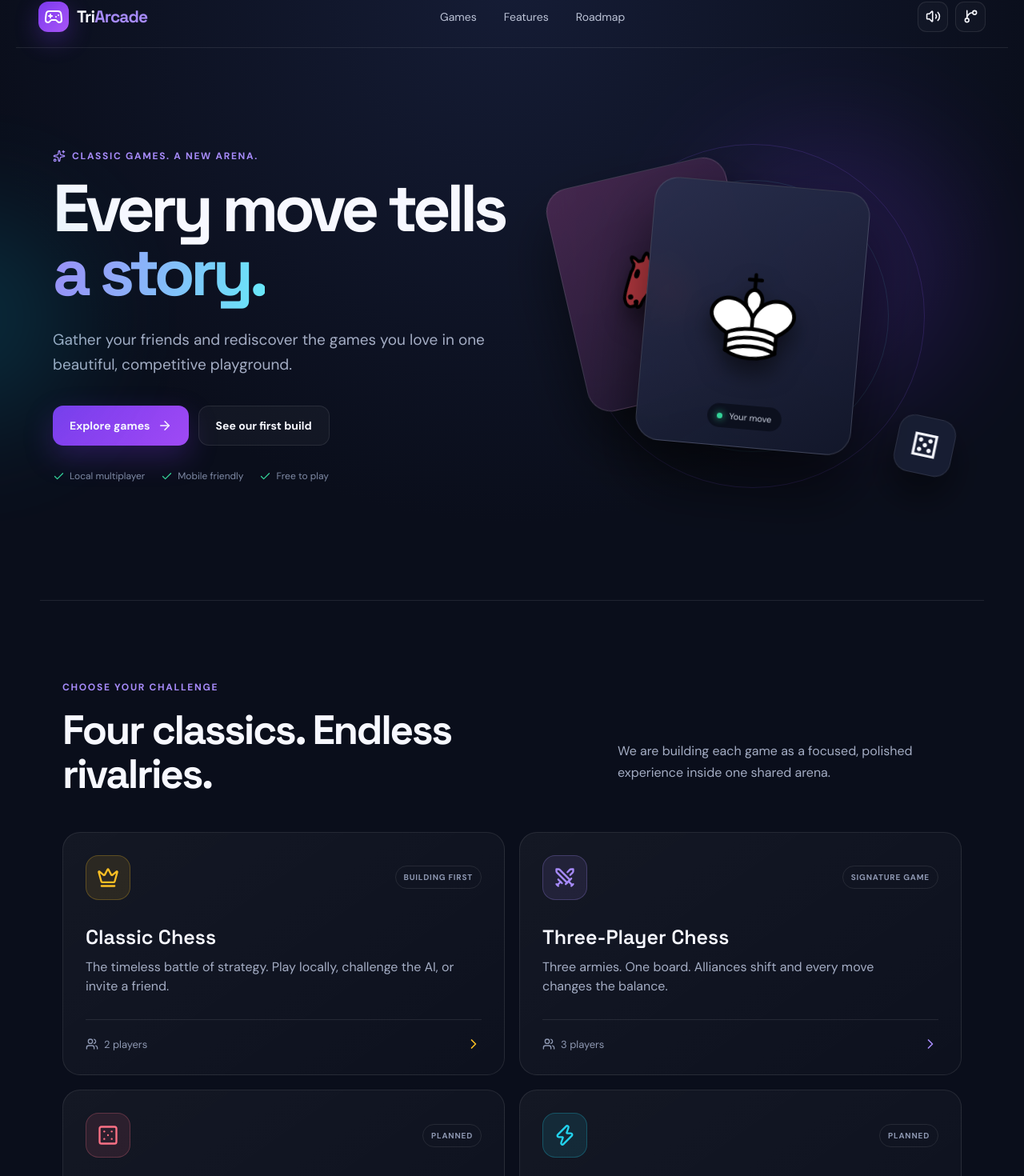
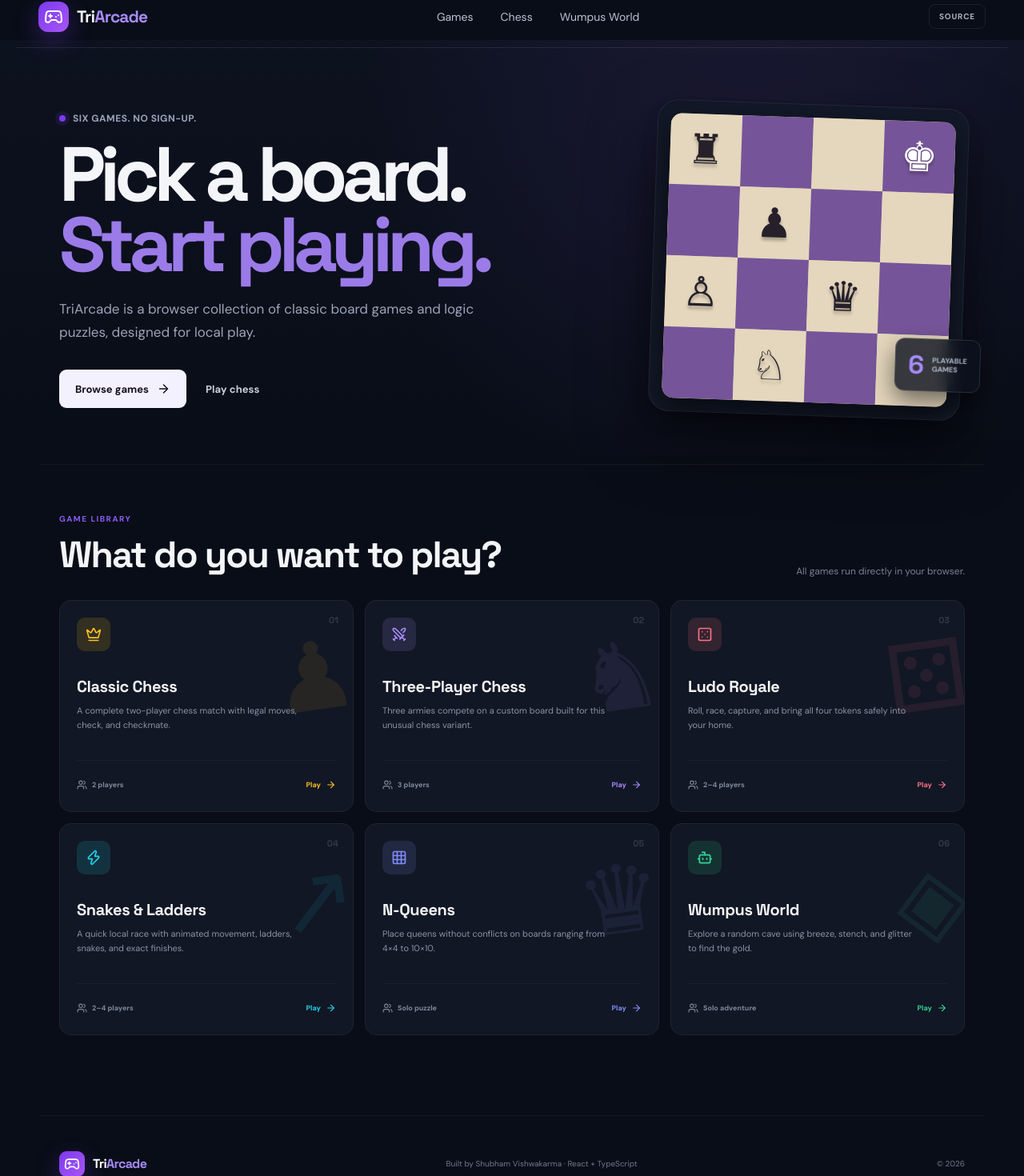
Before and after one commit to Shubham-Vishwakarma17/TriArcade, a React (Vite) app: page / in a window 1280 px wide. Shown: the part 18-1488 px from the top of the page at 80% size. Built offline with nearby package versions, Linux system fonts and the light colour scheme.

Commit message:
feat(home): redesign game library landing page

```diff
--- a/src/components/layout/AppHeader.tsx
+++ b/src/components/layout/AppHeader.tsx
@@ -1,4 +1,4 @@
-import { Gamepad2, GitBranch, Volume2 } from 'lucide-react'
+import { Gamepad2 } from 'lucide-react'
 import { Link } from 'react-router-dom'
 
 export function AppHeader() {
@@ -14,15 +14,18 @@ export function AppHeader() {
       </Link>
       <nav className="main-nav" aria-label="Main navigation">
         <a href="#games">Games</a>
-        <a href="#features">Features</a>
-        <a href="#roadmap">Roadmap</a>
+        <Link to="/games/chess">Chess</Link>
+        <Link to="/games/wumpus-world">Wumpus World</Link>
       </nav>
       <div className="header-actions">
-        <button className="icon-button" type="button" aria-label="Sound settings">
-          <Volume2 size={19} />
-        </button>
-        <a className="icon-button" href="#roadmap" aria-label="Development roadmap">
-          <GitBranch size={19} />
+        <a
+          className="header-source-link"
+          href="https://github.com/Shubham-Vishwakarma17/TriArcade"
+          target="_blank"
+          rel="noreferrer"
+          aria-label="TriArcade source code on GitHub"
+        >
+          Source
         </a>
       </div>
     </header>
--- a/src/pages/HomePage.tsx
+++ b/src/pages/HomePage.tsx
@@ -1,17 +1,4 @@
-import {
-  ArrowRight,
-  Bot,
-  Check,
-  ChevronRight,
-  Crown,
-  Dice5,
-  Gamepad2,
-  Sparkles,
-  Swords,
-  Users,
-  Wifi,
-  Zap,
-} from 'lucide-react'
+import { ArrowRight, Bot, Crown, Dice5, Gamepad2, Grid3X3, Swords, Users, Zap } from 'lucide-react'
 import { Link } from 'react-router-dom'
 import { AppHeader } from '../components/layout/AppHeader'
 
@@ -19,207 +6,143 @@ const games = [
   {
     id: 'chess',
     title: 'Classic Chess',
-    description:
-      'The timeless battle of strategy. Play locally, challenge the AI, or invite a friend.',
+    description: 'A complete two-player chess match with legal moves, check, and checkmate.',
     icon: Crown,
     meta: '2 players',
-    status: 'Building first',
     accent: 'gold',
+    mark: '♟',
   },
   {
     id: 'three-player-chess',
     title: 'Three-Player Chess',
-    description: 'Three armies. One board. Alliances shift and every move changes the balance.',
+    description: 'Three armies compete on a custom board built for this unusual chess variant.',
     icon: Swords,
     meta: '3 players',
-    status: 'Signature game',
     accent: 'violet',
+    mark: '♞',
   },
   {
     id: 'ludo',
-    title: 'Ludo',
-    description: 'Race your tokens home in a colorful classic full of rivalry and lucky turns.',
+    title: 'Ludo Royale',
+    description: 'Roll, race, capture, and bring all four tokens safely into your home.',
     icon: Dice5,
     meta: '2–4 players',
-    status: 'Planned',
     accent: 'rose',
+    mark: '⚄',
   },
   {
     id: 'snakes-and-ladders',
     title: 'Snakes & Ladders',
-    description: 'Climb, slide, and race to the finish in a fast game for everyone.',
+    description: 'A quick local race with animated movement, ladders, snakes, and exact finishes.',
     icon: Zap,
     meta: '2–4 players',
-    status: 'Planned',
     accent: 'cyan',
+    mark: '↗',
+  },
+  {
+    id: 'n-queens',
+    title: 'N-Queens',
+    description: 'Place queens without conflicts on boards ranging from 4×4 to 10×10.',
+    icon: Grid3X3,
+    meta: 'Solo puzzle',
+    accent: 'indigo',
+    mark: '♛',
+  },
+  {
+    id: 'wumpus-world',
+    title: 'Wumpus World',
+    description: 'Explore a random cave using breeze, stench, and glitter to find the gold.',
+    icon: Bot,
+    meta: 'Solo adventure',
+    accent: 'emerald',
+    mark: '◈',
   },
 ]
 
 export function HomePage() {
   return (
-    <div className="app-shell">
+    <div className="app-shell home-page">
       <AppHeader />
       <main>
-        <section className="hero">
-          <div className="ambient ambient-one" />
-          <div className="ambient ambient-two" />
-          <div className="hero-copy">
-            <p className="eyebrow">
-              <Sparkles size={16} /> Classic games. A new arena.
+        <section className="home-hero">
+          <div className="home-hero-copy">
+            <span className="home-kicker">
+              <i /> Six games. No sign-up.
+            </span>
+            <h1>
+              Pick a board.
+              <br />
+              <span>Start playing.</span>
+            </h1>
+            <p>
+              TriArcade is a browser collection of classic board games and logic puzzles, designed
+              for local play.
             </p>
-            <h1>
-              Every move tells <span>a story.</span>
-            </h1>
-            <p className="hero-lead">
-              Gather your friends and rediscover the games you love in one beautiful, competitive
-              playground.
-            </p>
-            <div className="hero-actions">
-              <a className="primary-button" href="#games">
-                Explore games <ArrowRight size={18} />
+            <div className="home-hero-actions">
+              <a className="home-play-button" href="#games">
+                Browse games <ArrowRight />
               </a>
-              <Link className="secondary-button" to="/games/chess">
-                See our first build
-              </Link>
+              <Link to="/games/chess">Play chess</Link>
             </div>
-            <div className="hero-trust">
+          </div>
+          <div className="home-board-preview" aria-hidden="true">
+            <div className="preview-grid">
+              {['♜', '', '', '♚', '', '♟', '', '', '♙', '', '♛', '', '', '♘', '', ''].map(
+                (piece, index) => (
+                  <span
+                    className={(Math.floor(index / 4) + (index % 4)) % 2 ? 'dark' : ''}
+                    key={index}
+                  >
+                    {piece}
+                  </span>
+                ),
+              )}
+            </div>
+            <div className="preview-note">
+              <strong>6</strong>
               <span>
-                <Check size={15} /> Local multiplayer
-              </span>
-              <span>
-                <Check size={15} /> Mobile friendly
-              </span>
-              <span>
-                <Check size={15} /> Free to play
+                playable
+                <br />
+                games
               </span>
             </div>
           </div>
-          <div className="hero-art" aria-hidden="true">
-            <div className="orbit orbit-one">
-              <span />
-            </div>
-            <div className="orbit orbit-two">
-              <span />
-            </div>
-            <div className="piece-card piece-card-back">
-              <img src="/assets/pieces/red_knight.svg" alt="" />
-            </div>
-            <div className="piece-card piece-card-front">
-              <img src="/assets/pieces/white_king.svg" alt="" />
-              <span className="turn-pill">
-                <span /> Your move
-              </span>
-            </div>
-            <div className="floating-die">⚄</div>
-          </div>
         </section>
 
-        <section className="section games-section" id="games">
-          <div className="section-heading">
+        <section className="home-games" id="games">
+          <div className="home-section-title">
             <div>
-              <p className="eyebrow">Choose your challenge</p>
-              <h2>Four classics. Endless rivalries.</h2>
+              <span>Game library</span>
+              <h2>What do you want to play?</h2>
             </div>
-            <p>
-              We are building each game as a focused, polished experience inside one shared arena.
-            </p>
+            <p>All games run directly in your browser.</p>
           </div>
-          <div className="game-grid">
-            {games.map(({ id, title, description, icon: Icon, meta, status, accent }) => (
-              <Link className={`game-card ${accent}`} to={`/games/${id}`} key={id}>
-                <div className="game-card-top">
-                  <span className="game-icon">
-                    <Icon size={28} />
-                  </span>
-                  <span className="status-pill">{status}</span>
-                </div>
-                <div>
+          <div className="home-game-grid">
+            {games.map(({ id, title, description, icon: Icon, meta, accent, mark }, index) => (
+              <Link className={`home-game-card ${accent}`} to={`/games/${id}`} key={id}>
+                <div className="home-card-number">0{index + 1}</div>
+                <div className="home-card-mark">{mark}</div>
+                <span className="home-game-icon">
+                  <Icon />
+                </span>
+                <div className="home-card-copy">
                   <h3>{title}</h3>
                   <p>{description}</p>
                 </div>
-                <div className="game-card-footer">
+                <div className="home-card-footer">
                   <span>
-                    <Users size={16} /> {meta}
+                    <Users /> {meta}
                   </span>
-                  <ChevronRight size={20} />
+                  <strong>
+                    Play <ArrowRight />
+                  </strong>
                 </div>
               </Link>
             ))}
           </div>
         </section>
-
-        <section className="section feature-section" id="features">
-          <div className="feature-copy">
-            <p className="eyebrow">Built for game night</p>
-            <h2>
-              Simple to start.
-              <br />
-              Hard to put down.
-            </h2>
-            <p>
-              Every part of TriArcade is designed to keep players focused on the match—not menus and
-              setup.
-            </p>
-          </div>
-          <div className="feature-list">
-            <article>
-              <span>
-                <Gamepad2 />
-              </span>
-              <div>
-                <h3>Play together</h3>
-                <p>Pass-and-play locally with fast setup and clear turn indicators.</p>
-              </div>
-            </article>
-            <article>
-              <span>
-                <Bot />
-              </span>
-              <div>
-                <h3>Smart opponents</h3>
-                <p>Practice against computer players with approachable difficulty levels.</p>
-              </div>
-            </article>
-            <article>
-              <span>
-                <Wifi />
-              </span>
-              <div>
-                <h3>Online rooms</h3>
-                <p>Create a private room and invite friends when online play arrives.</p>
-              </div>
-            </article>
-          </div>
-        </section>
-
-        <section className="section roadmap" id="roadmap">
-          <p className="eyebrow">Development roadmap</p>
-          <h2>Building the right foundations first.</h2>
-          <div className="roadmap-track">
-            <div className="roadmap-item active">
-              <span>01</span>
-              <h3>Platform foundation</h3>
-              <p>Design system, routing, testing and responsive shell.</p>
-            </div>
-            <div className="roadmap-item">
-              <span>02</span>
-              <h3>Classic chess</h3>
-              <p>Complete rules engine and polished local play.</p>
-            </div>
-            <div className="roadmap-item">
-              <span>03</span>
-              <h3>Three-player chess</h3>
-              <p>Our signature board with tested variant rules.</p>
-            </div>
-            <div className="roadmap-item">
-              <span>04</span>
-              <h3>More games</h3>
-              <p>Snakes & Ladders, Ludo, AI and online rooms.</p>
-            </div>
-          </div>
-        </section>
       </main>
-      <footer>
+      <footer className="home-footer">
         <div className="brand">
           <span className="brand-mark">
             <Gamepad2 size={20} />
@@ -228,8 +151,8 @@ export function HomePage() {
             Tri<span>Arcade</span>
           </span>
         </div>
-        <p>Built with strategy, luck, and friendly competition.</p>
-        <span>© {new Date().getFullYear()} TriArcade</span>
+        <p>Built by Shubham Vishwakarma · React + TypeScript</p>
+        <span>© {new Date().getFullYear()}</span>
       </footer>
     </div>
   )
--- a/src/styles/global.css
+++ b/src/styles/global.css
@@ -821,6 +821,390 @@
   }
   .sense-strip article div {
     display: none;
+  }
+}
+
+/* Home — game library */
+.home-page {
+  background: #090d17;
+  color: #f4f5f8;
+}
+.home-page:before {
+  content: '';
+  position: absolute;
+  inset: 68px 0 auto;
+  height: 520px;
+  pointer-events: none;
+  background:
+    radial-gradient(circle at 73% 24%, #49317a3d, transparent 30rem),
+    linear-gradient(180deg, #10162688, transparent);
+}
+.home-page .site-header {
+  position: relative;
+  z-index: 10;
+  max-width: 1240px;
+  margin: auto;
+  background: transparent;
+}
+.header-source-link {
+  padding: 8px 12px;
+  border: 1px solid #ffffff14;
+  border-radius: 8px;
+  color: #aab3c3;
+  font-size: 10px;
+  font-weight: 800;
+  text-decoration: none;
+  text-transform: uppercase;
+  letter-spacing: 0.08em;
+}
+.header-source-link:hover {
+  border-color: #8b5cf677;
+  color: #fff;
+}
+.home-page main {
+  position: relative;
+  z-index: 1;
+}
+.home-hero {
+  max-width: 1180px;
+  min-height: 510px;
+  margin: auto;
+  padding: 70px 24px 60px;
+  display: grid;
+  grid-template-columns: 1.1fr 0.9fr;
+  align-items: center;
+  gap: 80px;
+}
+.home-kicker {
+  display: flex;
+  align-items: center;
+  gap: 9px;
+  color: #9ca5b8;
+  font-size: 12px;
+  font-weight: 700;
+  letter-spacing: 0.04em;
+  text-transform: uppercase;
+}
+.home-kicker i {
+  width: 8px;
+  height: 8px;
+  border-radius: 50%;
+  background: #7c3aed;
+  box-shadow: 0 0 0 5px #7c3aed20;
+}
+.home-hero h1 {
+  margin: 18px 0 22px;
+  font: 700 clamp(58px, 7.5vw, 96px)/0.92 'Space Grotesk';
+  letter-spacing: -0.075em;
+}
+.home-hero h1 span {
+  color: #9b7be8;
+}
+.home-hero-copy > p {
+  max-width: 570px;
+  margin: 0;
+  color: #9aa4b7;
+  font-size: 17px;
+  line-height: 1.7;
+}
+.home-hero-actions {
+  margin-top: 32px;
+  display: flex;
+  align-items: center;
+  gap: 24px;
+}
+.home-hero-actions > a {
+  color: #c9d0dd;
+  font-size: 13px;
+  font-weight: 700;
+  text-decoration: none;
+}
+.home-play-button {
+  min-height: 48px;
+  padding: 0 20px;
+  display: flex;
+  align-items: center;
+  gap: 10px;
+  border-radius: 9px;
+  background: #f4f1ff !important;
+  color: #151021 !important;
+}
+.home-play-button svg {
+  width: 17px;
+}
+.home-board-preview {
+  width: min(390px, 100%);
+  aspect-ratio: 1;
+  position: relative;
+  justify-self: end;
+  padding: 16px;
+  border: 1px solid #ffffff12;
+  border-radius: 26px;
+  background: #121827;
+  box-shadow: 0 35px 80px #0008;
+  transform: rotate(2deg);
+}
+.preview-grid {
+  width: 100%;
+  height: 100%;
+  display: grid;
+  grid-template-columns: repeat(4, 1fr);
+  overflow: hidden;
+  border-radius: 14px;
+  background: #d8c8ab;
+  box-shadow: 0 15px 30px #0008;
+}
+.preview-grid span {
+  display: grid;
+  place-items: center;
+  background: #e5d7bd;
+  color: #25202a;
+  font-size: clamp(25px, 4vw, 52px);
+  text-shadow: 0 4px 4px #0004;
+}
+.preview-grid span.dark {
+  background: #76549a;
+  color: #fff;
+}
+.preview-note {
+  position: absolute;
+  right: -25px;
+  bottom: 35px;
+  padding: 12px 16px;
+  display: flex;
+  align-items: center;
+  gap: 10px;
+  border: 1px solid #ffffff1f;
+  border-radius: 12px;
+  background: #0c111dcc;
+  box-shadow: 0 12px 30px #0008;
+  backdrop-filter: blur(10px);
+}
+.preview-note strong {
+  font: 700 32px 'Space Grotesk';
+  color: #a78bfa;
+}
+.preview-note span {
+  color: #aeb7c8;
+  font-size: 9px;
+  font-weight: 700;
+  line-height: 1.2;
+  text-transform: uppercase;
+}
+.home-games {
+  max-width: 1180px;
+  margin: auto;
+  padding: 55px 24px 100px;
+  border-top: 1px solid #ffffff0d;
+}
+.home-section-title {
+  margin-bottom: 28px;
+  display: flex;
+  align-items: end;
+  justify-content: space-between;
+  gap: 30px;
+}
+.home-section-title span {
+  color: #8b5cf6;
+  font-size: 10px;
+  font-weight: 800;
+  letter-spacing: 0.15em;
+  text-transform: uppercase;
+}
+.home-section-title h2 {
+  margin: 7px 0 0;
+  font: 700 clamp(30px, 4vw, 46px) 'Space Grotesk';
+  letter-spacing: -0.04em;
+}
+.home-section-title > p {
+  margin: 0;
+  color: #778196;
+  font-size: 12px;
+}
+.home-game-grid {
+  display: grid;
+  grid-template-columns: repeat(3, 1fr);
+  gap: 14px;
+}
+.home-game-card {
+  --card-accent: #8b5cf6;
+  min-height: 265px;
+  position: relative;
+  padding: 21px;
+  display: flex;
+  flex-direction: column;
+  overflow: hidden;
+  border: 1px solid #ffffff0e;
+  border-radius: 15px;
+  background: #111724;
+  color: #f4f5f8;
+  text-decoration: none;
+  transition:
+    transform 0.18s,
+    border-color 0.18s,
+    background 0.18s;
+}
+.home-game-card:hover {
+  transform: translateY(-4px);
+  border-color: color-mix(in srgb, var(--card-accent) 55%, transparent);
+  background: #151c2c;
+}
+.home-game-card.gold {
+  --card-accent: #fbbf24;
+}
+.home-game-card.violet {
+  --card-accent: #a78bfa;
+}
+.home-game-card.rose {
+  --card-accent: #fb7185;
+}
+.home-game-card.cyan {
+  --card-accent: #22d3ee;
+}
+.home-game-card.indigo {
+  --card-accent: #818cf8;
+}
+.home-game-card.emerald {
+  --card-accent: #34d399;
+}
+.home-card-number {
+  position: absolute;
+  right: 18px;
+  top: 17px;
+  color: #ffffff26;
+  font: 700 11px 'Space Grotesk';
+}
+.home-card-mark {
+  position: absolute;
+  right: -5px;
+  top: 36px;
+  color: color-mix(in srgb, var(--card-accent) 9%, transparent);
+  font: 700 118px/1 'Space Grotesk';
+  transform: rotate(-8deg);
+}
+.home-game-icon {
+  width: 42px;
+  height: 42px;
+  display: grid;
+  place-items: center;
+  border-radius: 10px;
+  background: color-mix(in srgb, var(--card-accent) 15%, #101621);
+  color: var(--card-accent);
+}
+.home-game-icon svg {
+  width: 20px;
+}
+.home-card-copy {
+  position: relative;
+  margin-top: 31px;
+}
+.home-card-copy h3 {
+  margin: 0 0 9px;
+  font: 700 20px 'Space Grotesk';
+  letter-spacing: -0.02em;
+}
+.home-card-copy p {
+  max-width: 290px;
+  margin: 0;
+  color: #8993a7;
+  font-size: 11px;
+  line-height: 1.6;
+}
+.home-card-footer {
+  position: relative;
+  margin-top: auto;
+  padding-top: 18px;
+  display: flex;
+  align-items: center;
+  justify-content: space-between;
+  border-top: 1px solid #ffffff0a;
+}
+.home-card-footer span,
+.home-card-footer strong {
+  display: flex;
+  align-items: center;
+  gap: 6px;
+  color: #7f899d;
+  font-size: 9px;
+  font-weight: 700;
+}
+.home-card-footer svg {
+  width: 13px;
+}
+.home-card-footer strong {
+  color: var(--card-accent);
+}
+.home-footer {
+  max-width: 1180px;
+  margin: auto;
+  padding: 28px 24px;
+  border-top: 1px solid #ffffff0d;
+  background: transparent;
+}
+.home-footer p,
+.home-footer > span {
+  color: #6f798c;
+  font-size: 10px;
+}
+.home-footer .brand {
+  font-size: 16px;
+}
+@media (max-width: 900px) {
+  .home-page .main-nav {
+    display: none;
+  }
+  .home-hero {
+    grid-template-columns: 1fr;
+    gap: 45px;
+  }
+  .home-board-preview {
+    width: min(390px, 85vw);
+    justify-self: center;
+  }
+  .home-game-grid {
+    grid-template-columns: repeat(2, 1fr);
+  }
+}
+@media (max-width: 600px) {
+  .home-hero {
+    min-height: 0;
+    padding: 52px 18px;
+  }
+  .home-hero h1 {
+    font-size: 55px;
+  }
+  .home-hero-copy > p {
+    font-size: 14px;
+  }
+  .home-board-preview {
+    width: 78vw;
+  }
+  .preview-note {
+    right: -10px;
+  }
+  .home-games {
+    padding: 45px 14px 70px;
+  }
+  .home-section-title {
+    display: block;
+  }
+  .home-section-title > p {
+    margin-top: 10px;
+  }
+  .home-game-grid {
+    grid-template-columns: 1fr;
+  }
+  .home-game-card {
+    min-height: 240px;
+  }
+  .home-footer {
+    padding: 24px 16px;
+    display: grid;
+    grid-template-columns: 1fr auto;
+  }
+  .home-footer p {
+    grid-column: 1/-1;
+    grid-row: 2;
   }
 }
 * {
```
Also changed, not shown: 1 other file (tests, documents, lock files or other folders).
